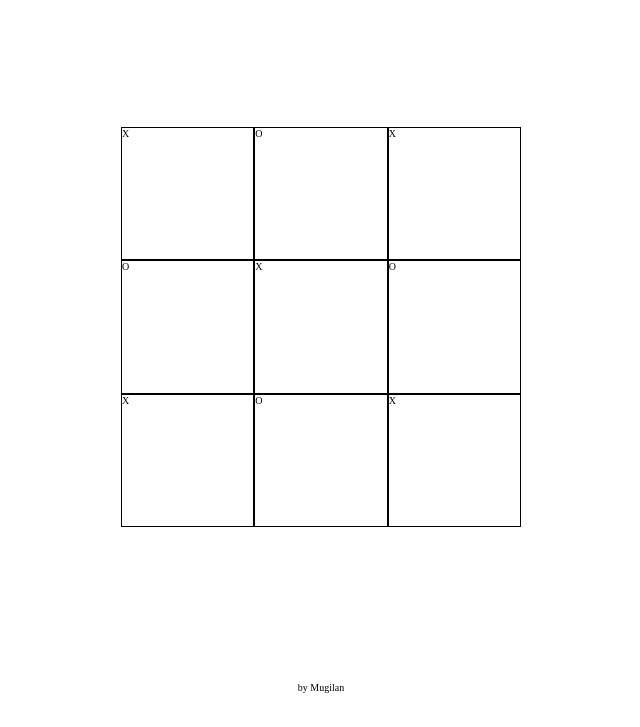
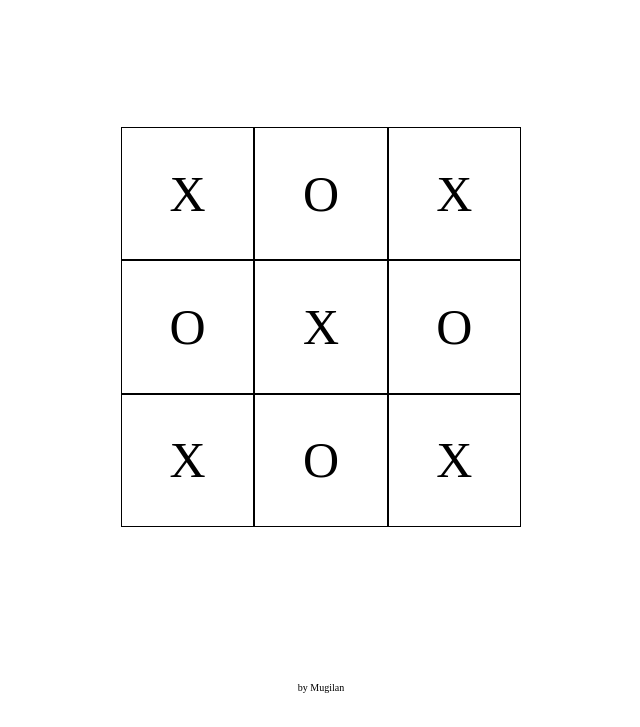
Before and after one commit to Mugilan-Codes/tic-tac-toe, a plain HTML site: page index.html in a window 1280 px wide. Shown: the part 73-800 px from the top of the page, without its empty margins (319-959 px from the left). Drawn offline with Linux system fonts and the light colour scheme.

```diff
--- a/css/style.css
+++ b/css/style.css
@@ -37,6 +37,11 @@
 
 .grid-item {
   border: 1px solid #000;
+  font-size: 5rem;
+  display: flex;
+  align-items: center;
+  justify-content: center;
+  text-align: center;
 }
 
 footer {
```
